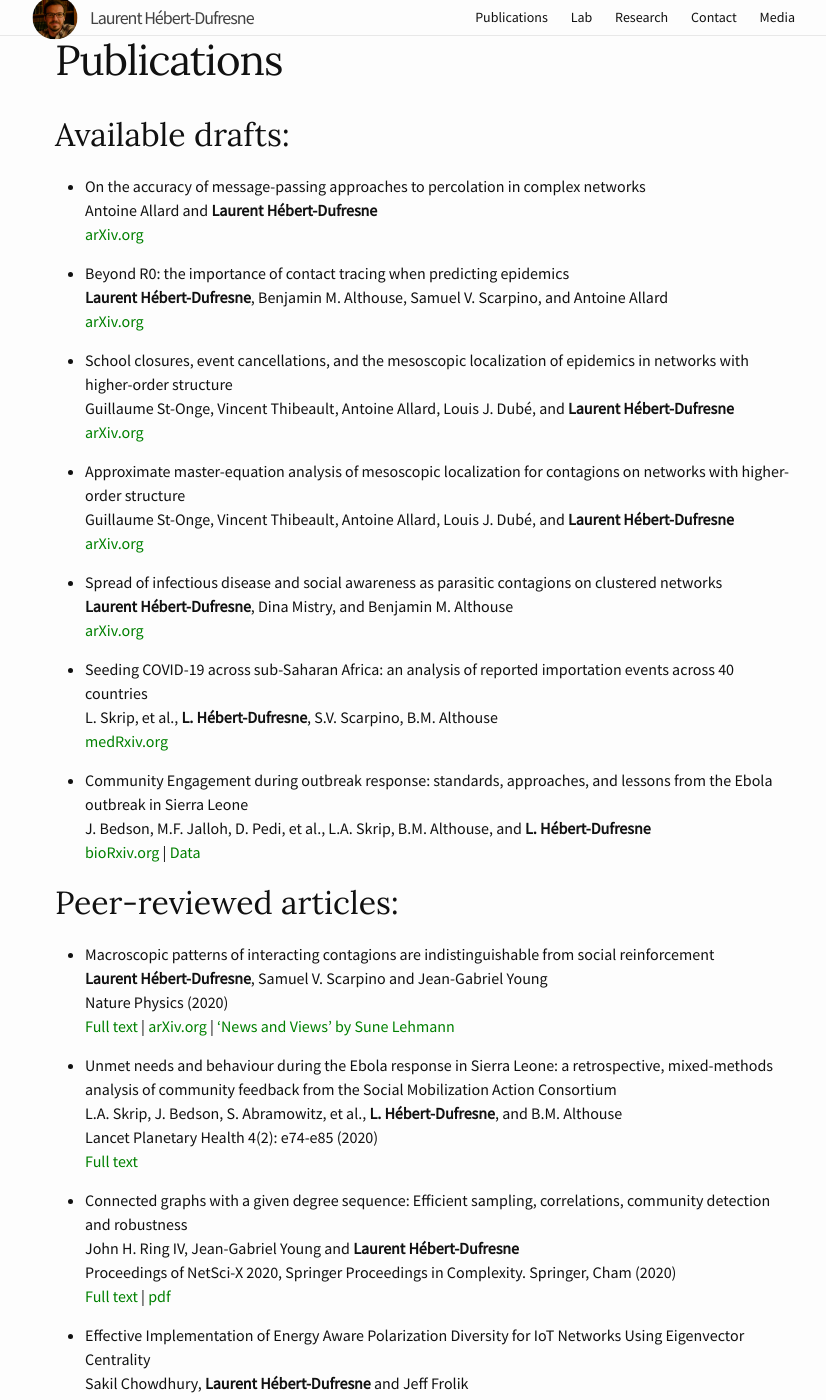
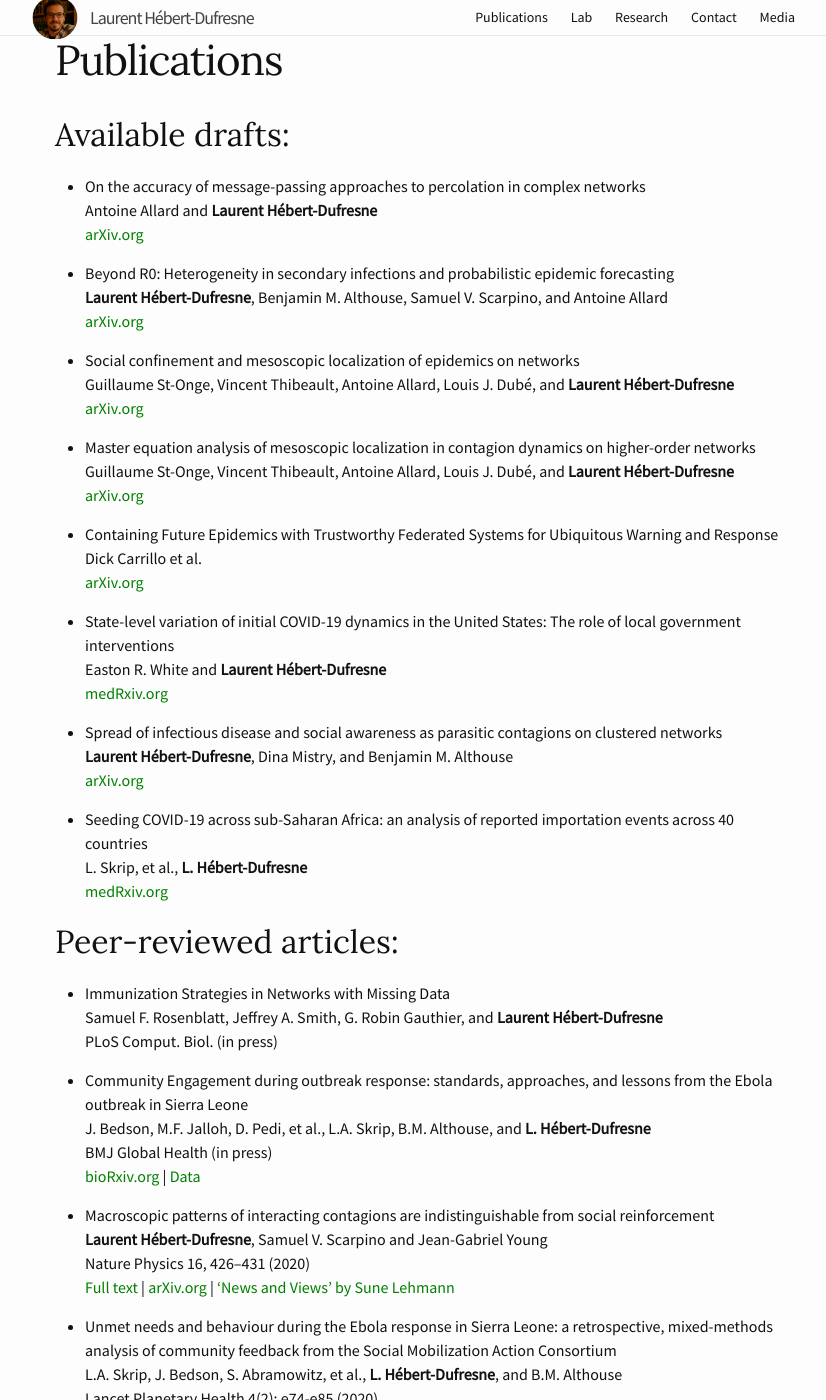
Before and after one commit to laurenthebertdufresne/laurenthebertdufresne.github.io, a Jekyll site: the page built from _pages/publications.md, in a window 1280 px wide and 1400 px high, scrolled down 288 px. Shown: the whole window, without its empty margins (215-1041 px from the left). Built offline with Jekyll 4.4.1, drawn with Linux system fonts in a browser that asks for light colours; some of the changed text lies outside the part shown.

Commit message:
general update

```diff
--- a/_pages/publications.md
+++ b/_pages/publications.md
@@ -11,35 +11,48 @@ weight: 2
     Antoine Allard and **Laurent Hébert-Dufresne**
     [arXiv.org](https://arxiv.org/abs/1906.10377)
 
-*   Beyond R0: the importance of contact tracing when predicting epidemics
+*   Beyond R0: Heterogeneity in secondary infections and probabilistic epidemic forecasting
     **Laurent Hébert-Dufresne**, Benjamin M. Althouse, Samuel V. Scarpino, and Antoine Allard
     [arXiv.org](https://arxiv.org/abs/2002.04004)
 
-*   School closures, event cancellations, and the mesoscopic localization of epidemics in networks with higher-order structure
+*   Social confinement and mesoscopic localization of epidemics on networks
     Guillaume St-Onge, Vincent Thibeault, Antoine Allard, Louis J. Dubé, and **Laurent Hébert-Dufresne**
     [arXiv.org](https://arxiv.org/abs/2003.05924)
 
-*   Approximate master-equation analysis of mesoscopic localization for contagions on networks with higher-order structure
+*   Master equation analysis of mesoscopic localization in contagion dynamics on higher-order networks
     Guillaume St-Onge, Vincent Thibeault, Antoine Allard, Louis J. Dubé, and **Laurent Hébert-Dufresne**
+    [arXiv.org](https://arxiv.org/abs/2004.10203)
+
+*   Containing Future Epidemics with Trustworthy Federated Systems for Ubiquitous Warning and Response
+    Dick Carrillo et al.
     [arXiv.org](https://arxiv.org/)
+
+*   State-level variation of initial COVID-19 dynamics in the United States: The role of local government interventions
+    Easton R. White and **Laurent Hébert-Dufresne**
+    [medRxiv.org](https://www.medrxiv.org/content/10.1101/2020.04.14.20065318v1)
 
 *   Spread of infectious disease and social awareness as parasitic contagions on clustered networks
     **Laurent Hébert-Dufresne**, Dina Mistry, and Benjamin M. Althouse
     [arXiv.org](https://arxiv.org/abs/2003.10604)
 
 *   Seeding COVID-19 across sub-Saharan Africa: an analysis of reported importation events across 40 countries
-    L. Skrip, et al., **L. Hébert-Dufresne**, S.V. Scarpino, B.M. Althouse
+    L. Skrip, et al., **L. Hébert-Dufresne**
     [medRxiv.org](https://www.medrxiv.org/content/10.1101/2020.04.01.20050203v1)
+
+## Peer-reviewed articles:
+
+*   Immunization Strategies in Networks with Missing Data
+    Samuel F. Rosenblatt, Jeffrey A. Smith, G. Robin Gauthier, and **Laurent Hébert-Dufresne**
+    PLoS Comput. Biol. (in press)
 
 *   Community Engagement during outbreak response: standards, approaches, and lessons from the Ebola outbreak in Sierra Leone
     J. Bedson, M.F. Jalloh, D. Pedi, et al., L.A. Skrip, B.M. Althouse, and **L. Hébert-Dufresne**
+    BMJ Global Health (in press)
     [bioRxiv.org](https://www.biorxiv.org/content/10.1101/661959v1) | [Data](https://figshare.com/articles/Social_Mobilization_Action_Consortium_Community_Engagement_data_from_the_2014-2016_Sierra_Leone_Ebola_outbreak/8247002)
-
-## Peer-reviewed articles:
 
 *   Macroscopic patterns of interacting contagions are indistinguishable from social reinforcement
     **Laurent Hébert-Dufresne**, Samuel V. Scarpino and Jean-Gabriel Young
-    Nature Physics (2020)
+    Nature Physics 16, 426–431 (2020)
     [Full text](https://www.nature.com/articles/s41567-020-0791-2) | [arXiv.org](https://arxiv.org/abs/1906.01147) | ['News and Views' by Sune Lehmann](https://www.nature.com/articles/s41567-020-0817-9)
 
 *   Unmet needs and behaviour during the Ebola response in Sierra Leone: a retrospective, mixed-methods analysis of community feedback from the Social Mobilization Action Consortium
```
Also changed, not shown: other parts of _pages/publications.md (+1 -1 lines), _pages/lab.md (+2 -0 lines), _pages/media.md (+2 -0 lines), 1 other file.
